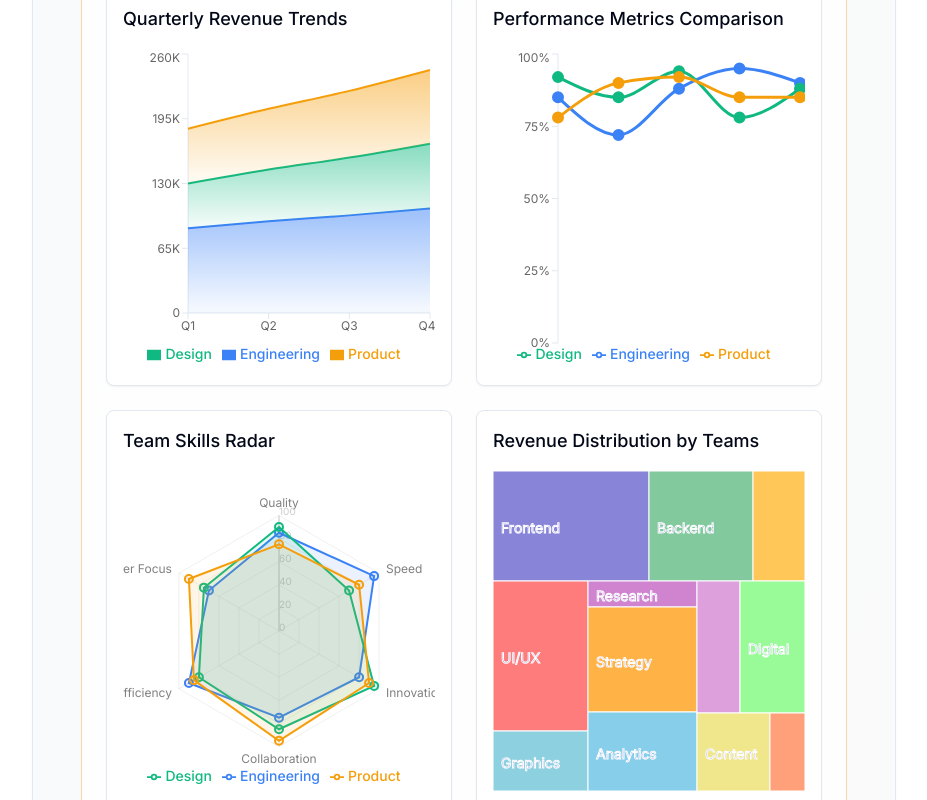
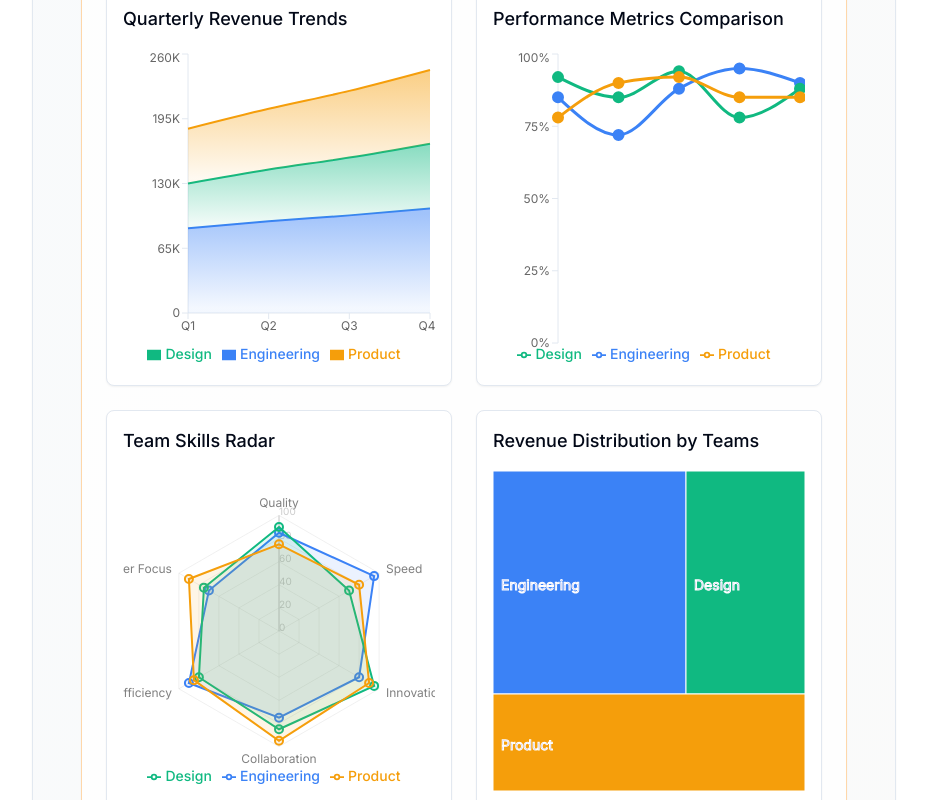
Before and after one commit to sersavan/shadcn-multi-select-component, a Next.js app: page / in a window 1280 px wide. Shown: the part 11200-12000 px from the top of the page, without its empty margins (176-1103 px from the left). Built offline with nearby package versions, Linux system fonts and the light colour scheme.

Commit message:
fix: update treemap data logic to include selected departments and revenue metrics

```diff
--- a/src/app/page.tsx
+++ b/src/app/page.tsx
@@ -877,22 +877,19 @@ export default function Home() {
 	}, [selectedMetrics]);
 
 	const treemapData = useMemo(() => {
-		if (!selectedMetrics.includes("revenue")) return [];
-		return [
-			{ name: "Frontend", size: 1200, fill: "#8884d8" },
-			{ name: "Backend", size: 800, fill: "#82ca9d" },
-			{ name: "DevOps", size: 400, fill: "#ffc658" },
-			{ name: "UI/UX", size: 1000, fill: "#ff7c7c" },
-			{ name: "Graphics", size: 400, fill: "#8dd1e1" },
-			{ name: "Research", size: 200, fill: "#d084d0" },
-			{ name: "Strategy", size: 800, fill: "#ffb347" },
-			{ name: "Analytics", size: 600, fill: "#87ceeb" },
-			{ name: "Management", size: 400, fill: "#dda0dd" },
-			{ name: "Digital", size: 600, fill: "#98fb98" },
-			{ name: "Content", size: 400, fill: "#f0e68c" },
-			{ name: "Social", size: 200, fill: "#ffa07a" },
-		];
-	}, [selectedMetrics]);
+		if (
+			!selectedMetrics.includes("revenue") ||
+			selectedDepartments.length === 0
+		)
+			return [];
+		const q4Data = revenueData[3];
+
+		return selectedDepartments.map((dept) => ({
+			name: companyDepartments.find((d) => d.value === dept)?.label || dept,
+			size: q4Data[dept as keyof typeof q4Data] || 0,
+			fill: chartColors[dept as keyof typeof chartColors] || "#8884d8",
+		}));
+	}, [selectedMetrics, selectedDepartments]);
 
 	const form = useForm<z.infer<typeof FormSchema>>({
 		resolver: zodResolver(FormSchema),
```
